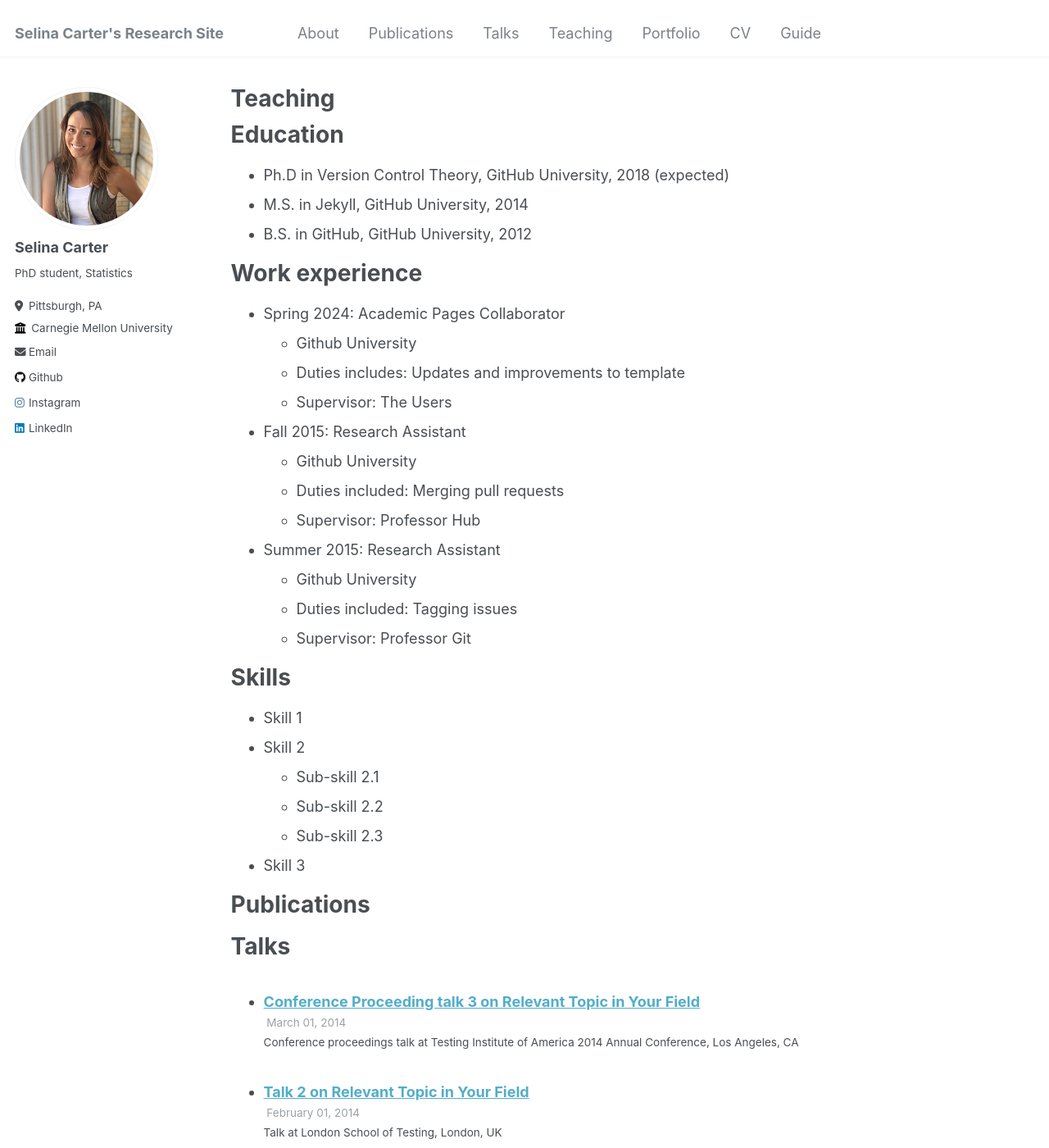
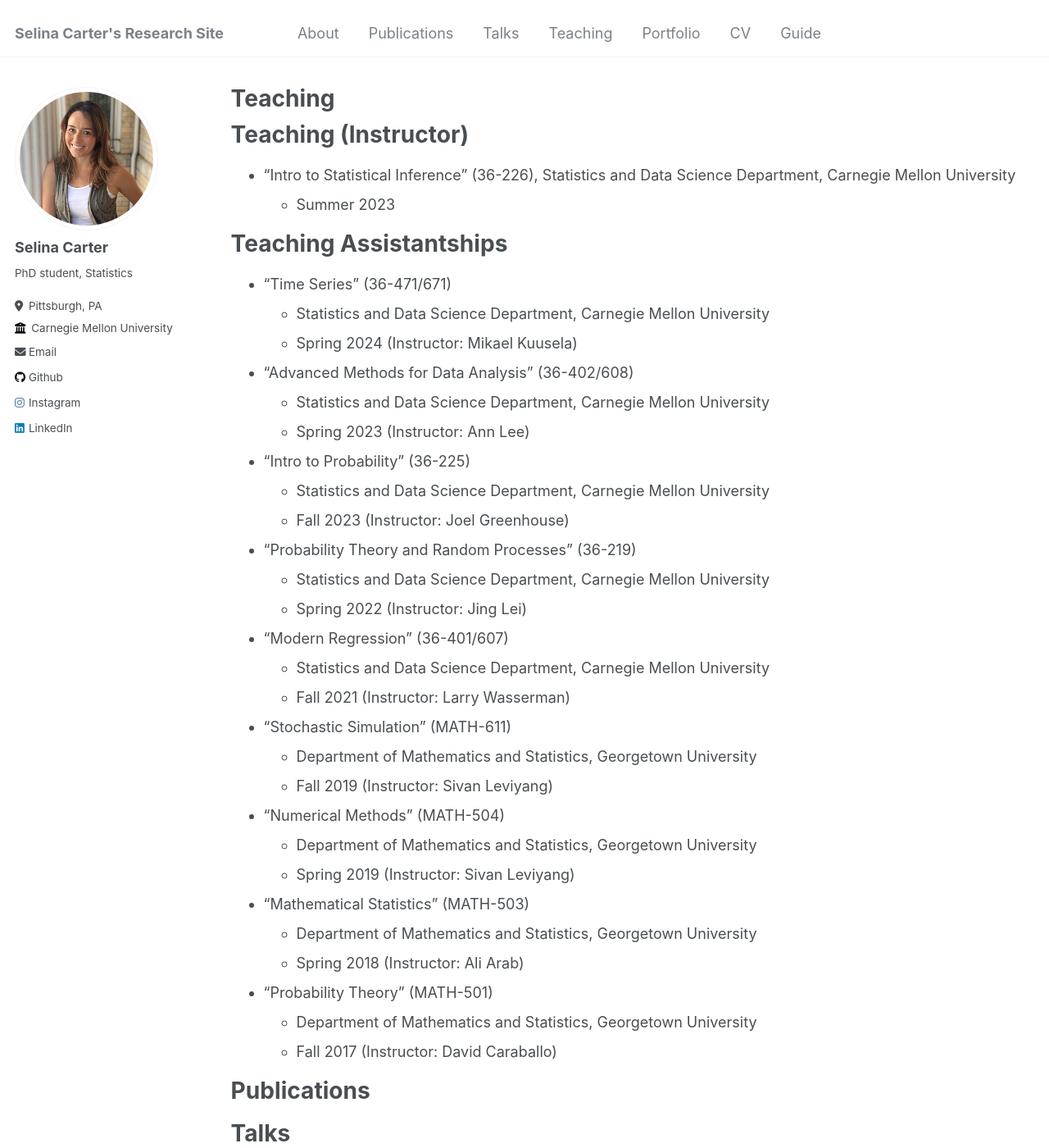
Before and after one commit to selinacarter/selinacarter.github.io, a Jekyll site: the page built from _pages/teaching.md, in a window 1280 px wide and 1400 px high. Shown: the whole window at 82% size. Built offline with Jekyll 4.4.1, drawn with Linux system fonts in a browser that asks for light colours.

Commit message:
Update teaching.md

```diff
--- a/_pages/teaching.md
+++ b/_pages/teaching.md
@@ -9,37 +9,51 @@ redirect_from:
 
 {% include base_path %}
 
-Education
+Teaching (Instructor)
 ======
-* Ph.D in Version Control Theory, GitHub University, 2018 (expected)
-* M.S. in Jekyll, GitHub University, 2014
-* B.S. in GitHub, GitHub University, 2012
+* "Intro to Statistical Inference" (36-226), Statistics and Data Science Department, Carnegie Mellon University
+  * Summer 2023
 
-Work experience
+
+Teaching Assistantships
 ======
-* Spring 2024: Academic Pages Collaborator
-  * Github University
-  * Duties includes: Updates and improvements to template
-  * Supervisor: The Users
+* "Time Series" (36-471/671)
+  * Statistics and Data Science Department, Carnegie Mellon University
+  * Spring 2024 (Instructor: Mikael Kuusela)
 
-* Fall 2015: Research Assistant
-  * Github University
-  * Duties included: Merging pull requests
-  * Supervisor: Professor Hub
+* "Advanced Methods for Data Analysis" (36-402/608)
+  * Statistics and Data Science Department, Carnegie Mellon University
+  * Spring 2023 (Instructor: Ann Lee)
 
-* Summer 2015: Research Assistant
-  * Github University
-  * Duties included: Tagging issues
-  * Supervisor: Professor Git
+* "Intro to Probability" (36-225)
+  * Statistics and Data Science Department, Carnegie Mellon University
+  * Fall 2023 (Instructor: Joel Greenhouse)
 
-Skills
-======
-* Skill 1
-* Skill 2
-  * Sub-skill 2.1
-  * Sub-skill 2.2
-  * Sub-skill 2.3
-* Skill 3
+* "Probability Theory and Random Processes" (36-219)
+  * Statistics and Data Science Department, Carnegie Mellon University
+  * Spring 2022 (Instructor: Jing Lei)
+
+* "Modern Regression" (36-401/607)
+  * Statistics and Data Science Department, Carnegie Mellon University
+  * Fall 2021 (Instructor: Larry Wasserman)
+
+* "Stochastic Simulation" (MATH-611)
+  * Department of Mathematics and Statistics, Georgetown University
+  * Fall 2019 (Instructor: Sivan Leviyang)
+
+* "Numerical Methods" (MATH-504)
+  * Department of Mathematics and Statistics, Georgetown University
+  * Spring 2019 (Instructor: Sivan Leviyang)
+
+* "Mathematical Statistics" (MATH-503)
+  * Department of Mathematics and Statistics, Georgetown University
+  * Spring 2018 (Instructor: Ali Arab)
+
+* "Probability Theory" (MATH-501)
+  * Department of Mathematics and Statistics, Georgetown University
+  * Fall 2017 (Instructor: David Caraballo)
+
+
 
 Publications
 ======
```
